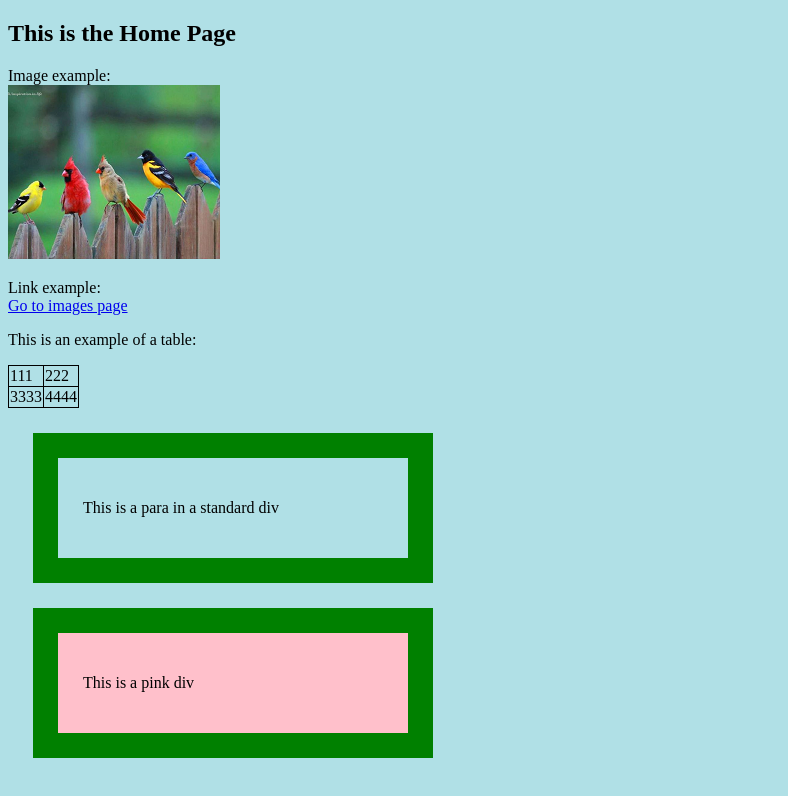
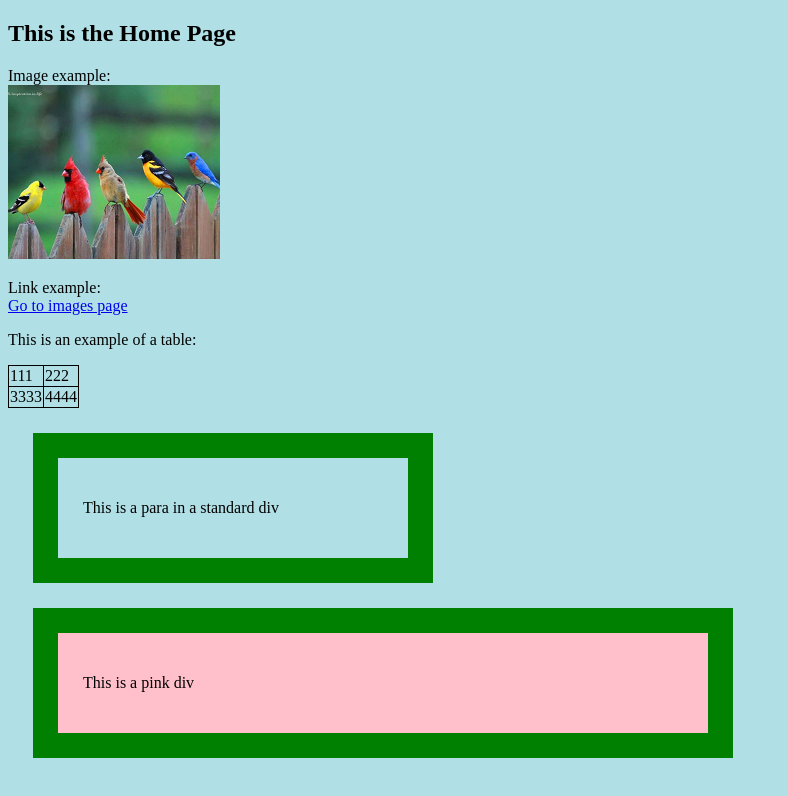
Before and after one commit to u3abris/test2, a plain HTML site: page index.html in a window 1280 px wide. Shown: the whole page, without its empty margins (0-788 px from the left). Drawn offline with Linux system fonts and the light colour scheme.

Commit message:
Update mystyle.css

```diff
--- a/css/mystyle.css
+++ b/css/mystyle.css
@@ -10,4 +10,4 @@ div {
     padding: 25px;
     margin: 25px;
 }
-.pink { background-color: pink; }
+.pink { background-color: pink; width: 600px; }
```
